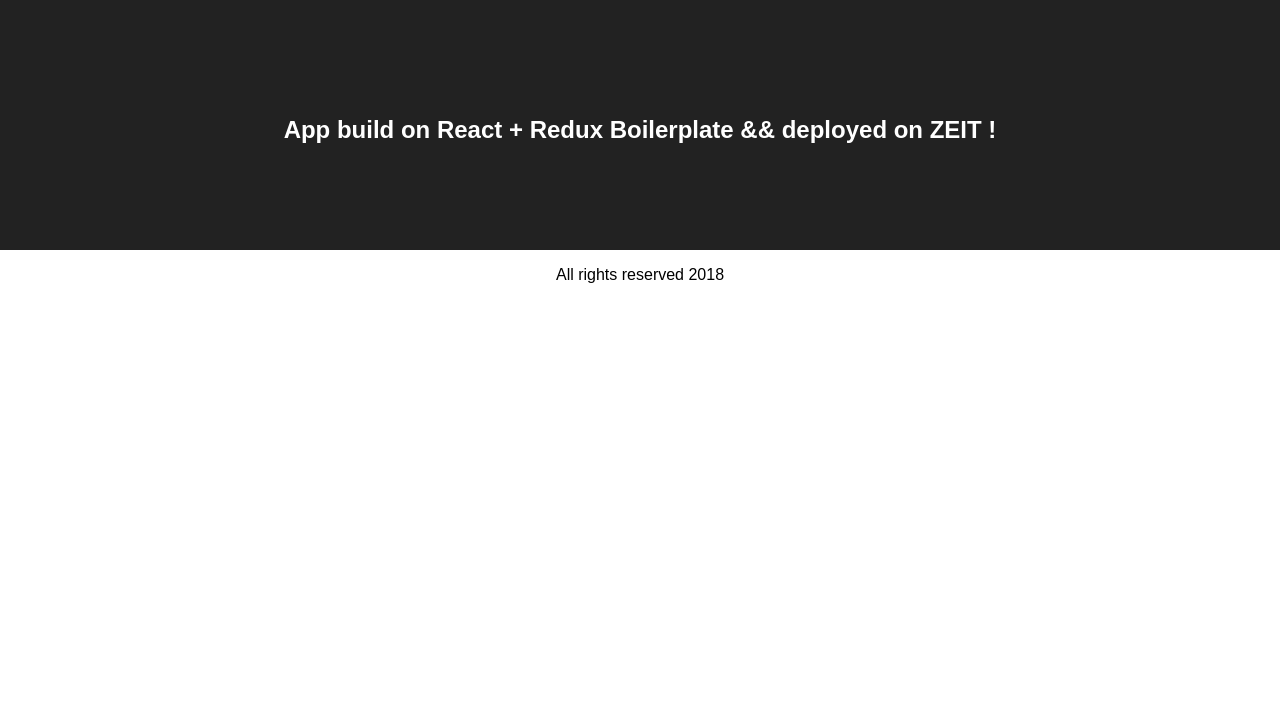
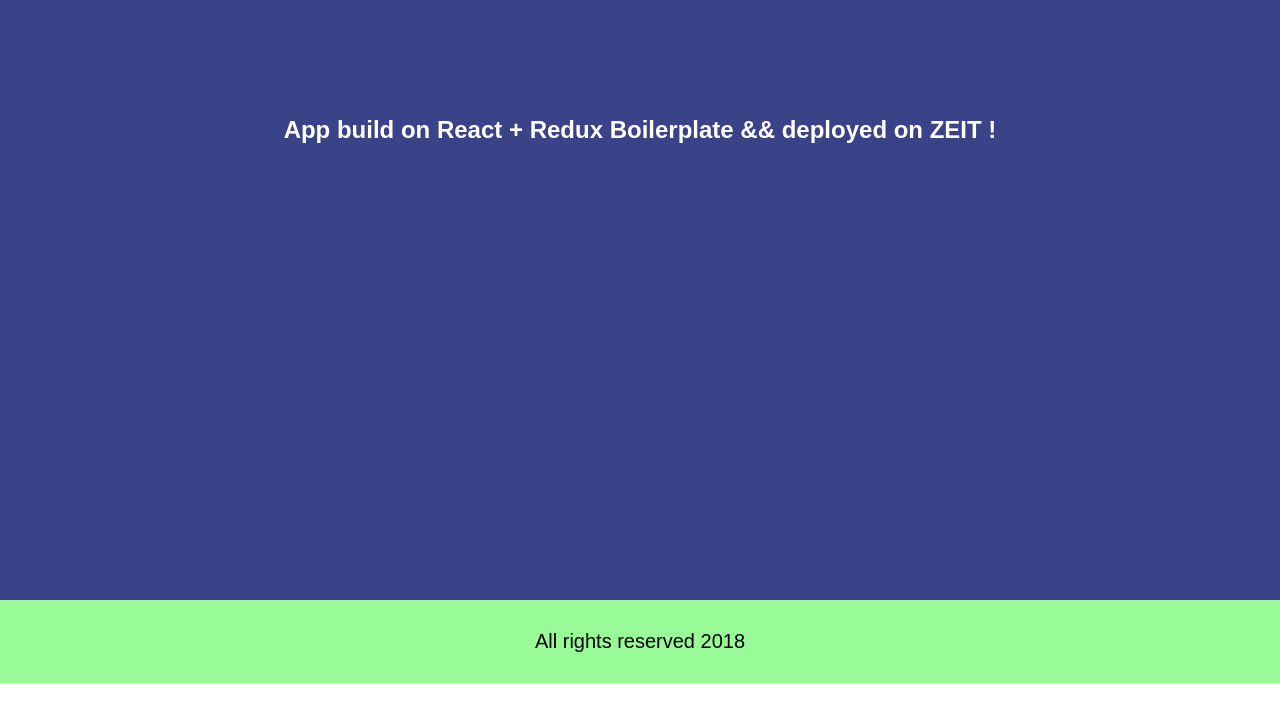
Before and after one commit to ganny26/java-bacon, a React app: page / in a window 1280 px wide. Built offline with nearby package versions, Linux system fonts and the light colour scheme.

Commit message:
app changes

```diff
--- a/src/styles/App.css
+++ b/src/styles/App.css
@@ -8,8 +8,8 @@
 }
 
 .App-header {
-  background-color: #222;
-  height: 150px;
+  background-color: #3a4387;
+  height: 500px;
   padding-top: 100px;
   color: white;
 }
@@ -26,3 +26,9 @@
   from { transform: rotate(0deg); }
   to { transform: rotate(360deg); }
 }
+
+.footer{
+  padding: 10px;
+  background-color: palegreen;
+  font-size: 20px;
+}
```
